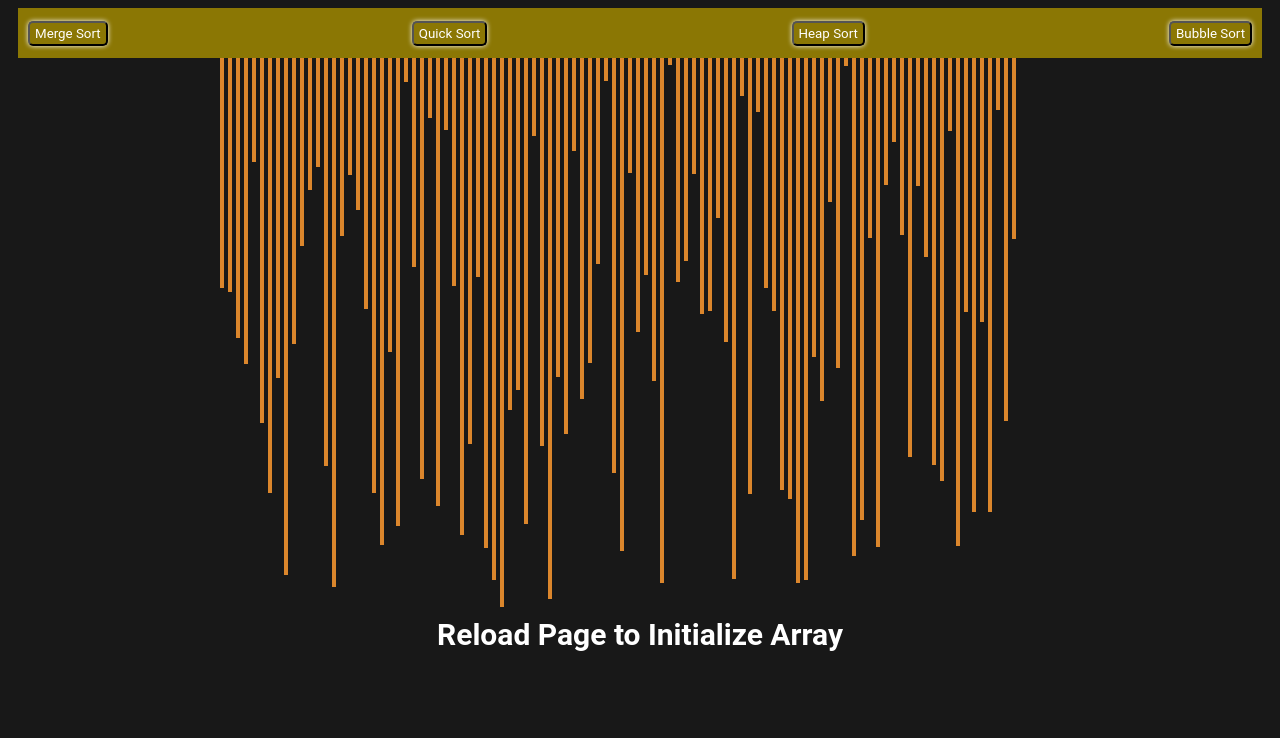
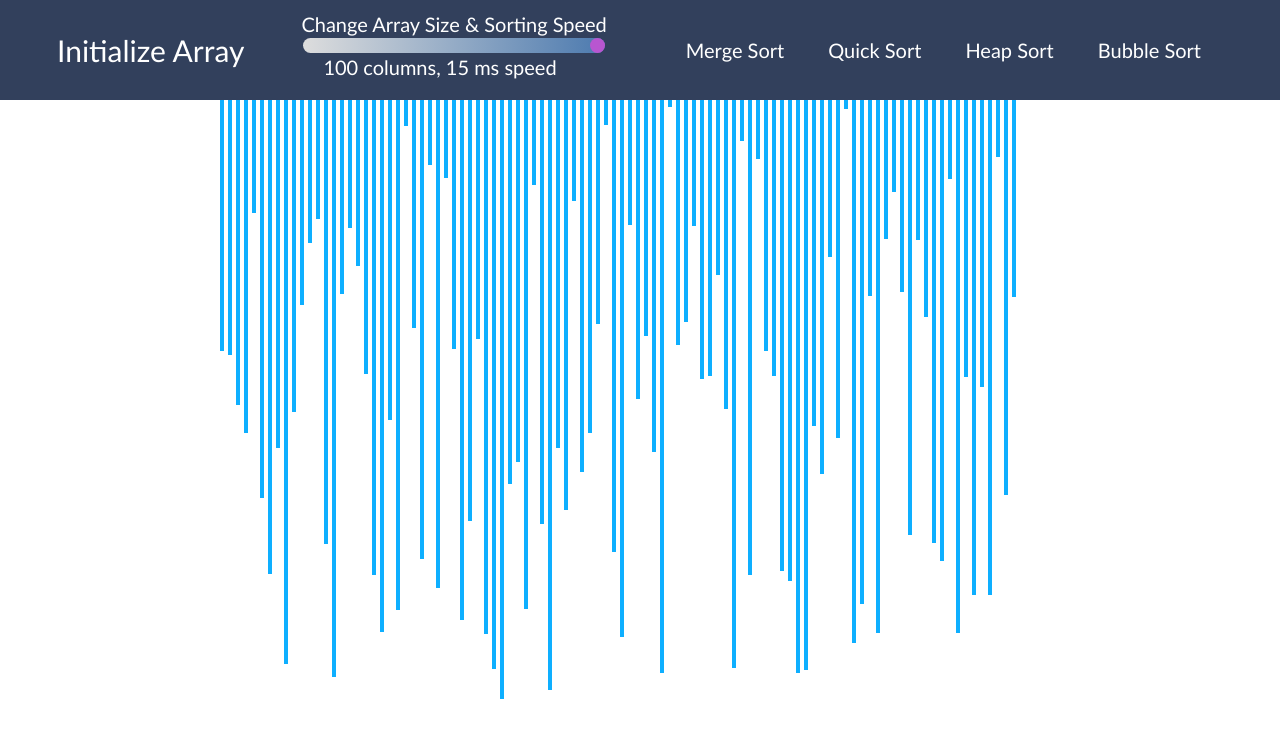
Before and after one commit to KobyEthan/sorting-visualizer, a React (Create React App) app: page / in a window 1280 px wide. Shown: the top 738 px of the page. Built offline with nearby package versions, Linux system fonts and the light colour scheme.

Commit message:
Edited Styling, added an initialize array button, and added a slider bar to control the number of columns and animation speed.

```diff
--- a/src/SortingVisualIzer/SortingVisualizer.css
+++ b/src/SortingVisualIzer/SortingVisualizer.css
@@ -1,33 +1,75 @@
-html {
-  background-color: rgb(24, 24, 24);
+html,
+body {
+  margin: 0;
+  padding: 0;
+  background-color: rgb(255, 255, 255);
 }
 
-.heading {
-  font-family: "roboto";
+#heading {
+  color: white;
   font-size: 30px;
-  color: rgb(255, 255, 255);
-  text-align: center;
-  margin: 10px 0;
+  font-family: "Gill Sans", "Gill Sans MT", Calibri, "Trebuchet MS", sans-serif;
+}
+#heading:hover {
+  cursor: pointer;
+  text-decoration: underline;
 }
 
 .control-bar {
   display: flex;
-  margin: 0 10px;
-  background-color: rgb(139, 119, 4);
-  height: 50px;
+  background-color: rgb(50, 64, 92);
+  height: 100px;
+  justify-content: space-evenly;
+  align-items: center;
+}
+
+#slider {
+  display: flex;
+  flex-direction: column;
+}
+
+#slider label {
+  color: white;
+  font-size: 20px;
+  font-family: "Gill Sans", "Gill Sans MT", Calibri, "Trebuchet MS", sans-serif;
+}
+
+#slider input[type="range"] {
+  -webkit-appearance: none;
+  appearance: none;
+  background: linear-gradient(to left, #4c7aaf, #ddd);
+  border-radius: 10px;
+}
+
+input[type="range"]::-webkit-slider-thumb {
+  -webkit-appearance: none;
+  width: 15px;
+  height: 15px;
+  background: rgb(184, 86, 208); /* Updated color */
+  cursor: pointer;
+  border-radius: 50%;
+}
+
+#details {
+  margin-top: -10px;
+}
+
+.algo-button-container {
+  display: flex;
   justify-content: space-between;
   align-items: center;
 }
-
-.control-bar button {
-  height: 50%;
-  padding: 3px 5px;
-  margin: 0px 10px;
-  border-radius: 5px;
-  background-color: inherit;
-  color: rgb(255, 255, 255);
-  font-family: "roboto";
-  box-shadow: 0 0 5px 0 rgb(255, 255, 255);
+p {
+  font-size: 20px;
+  font-family: "Gill Sans", "Gill Sans MT", Calibri, "Trebuchet MS", sans-serif;
+  color: white;
+  margin: 0px 12px;
+  padding: 10px;
+}
+.algo-button-container p:hover {
+  cursor: pointer;
+  text-decoration: underline;
+  color: rgb(29, 114, 218);
 }
 
 .column-container {
@@ -41,7 +83,7 @@ html {
 
 .column {
   width: 4px;
-  background-color: rgb(219, 134, 44);
+  background-color: rgb(14, 175, 255);
   display: inline-block;
   margin: 0 2px;
 }
--- a/src/SortingVisualIzer/SortingVisualizer.jsx
+++ b/src/SortingVisualIzer/SortingVisualizer.jsx
@@ -7,14 +7,14 @@ import {
 } from "./sortingAlgorithms";
 import "./SortingVisualizer.css";
 
-const ANIMATION_SPEED_MS = 20;
-const NUMBER_OF_ARRAY_COLS = 100;
 export default class SortingVisualizer extends React.Component {
   constructor(props) {
     super(props);
 
     this.state = {
       array: [],
+      numCols: 100,
+      animationSpeed: 15,
     };
   }
 
@@ -24,11 +24,17 @@ export default class SortingVisualizer extends React.Component {
 
   resetArray() {
     const array = [];
-    for (let i = 0; i < NUMBER_OF_ARRAY_COLS; i++) {
-      array.push(randomInt(5, 550));
+    for (let i = 0; i < this.state.numCols; i++) {
+      array.push(randomInt(5, 600));
     }
     this.setState({ array });
   }
+
+  handleSliderChange = (event) => {
+    const numCols = event.target.value;
+    const animationSpeed = 1500 / numCols;
+    this.setState({ numCols, animationSpeed }, this.resetArray);
+  };
 
   mergeSort() {
     const animations = mergeSort(this.state.array);
@@ -45,17 +51,17 @@ export default class SortingVisualizer extends React.Component {
 
         const col1Style = columns[col1Idx].style;
         const col2Style = columns[col2Idx].style;
-        const color = i % 3 === 0 ? "blue" : "rgb(219, 134, 44)";
+        const color = i % 3 === 0 ? "red" : "rgb(14, 175, 255)";
         setTimeout(() => {
           col1Style.backgroundColor = color;
           col2Style.backgroundColor = color;
-        }, i * ANIMATION_SPEED_MS);
+        }, i * this.state.animationSpeed);
       } else {
         setTimeout(() => {
           const [col1Idx, newHeight] = animations[i];
           const col1Style = columns[col1Idx].style;
           col1Style.height = `${newHeight}px`;
-        }, i * ANIMATION_SPEED_MS);
+        }, i * this.state.animationSpeed);
       }
     }
   }
@@ -76,23 +82,23 @@ export default class SortingVisualizer extends React.Component {
       const col2Style = columns[idx2].style;
       if (type === "compare") {
         setTimeout(() => {
-          col1Style.backgroundColor = "blue";
-          col2Style.backgroundColor = "blue";
-        }, i * ANIMATION_SPEED_MS);
+          col1Style.backgroundColor = "red";
+          col2Style.backgroundColor = "red";
+        }, i * this.state.animationSpeed);
       } else if (type === "swap") {
         setTimeout(() => {
           const tempHeight = col1Style.height;
           col1Style.height = col2Style.height;
           col2Style.height = tempHeight;
-        }, i * ANIMATION_SPEED_MS);
+        }, i * this.state.animationSpeed);
       }
 
       setTimeout(() => {
         col1Style.backgroundColor = "";
         col2Style.backgroundColor = "";
-      }, (i + 1) * ANIMATION_SPEED_MS);
+      }, (i + 1) * this.state.animationSpeed);
       if (i === animations.length - 1) {
-        setTimeout(callback, (i + 1) * ANIMATION_SPEED_MS);
+        setTimeout(callback, (i + 1) * this.state.animationSpeed);
       }
     });
   }
@@ -115,9 +121,9 @@ export default class SortingVisualizer extends React.Component {
       const col2Style = columns[col2Idx].style;
 
       setTimeout(() => {
-        col1Style.backgroundColor = "blue";
-        col2Style.backgroundColor = "blue";
-      }, i * ANIMATION_SPEED_MS);
+        col1Style.backgroundColor = "red";
+        col2Style.backgroundColor = "red";
+      }, i * this.state.animationSpeed);
 
       setTimeout(() => {
         const tempHeight = col1Style.height;
@@ -128,9 +134,9 @@ export default class SortingVisualizer extends React.Component {
         col2Style.backgroundColor = "";
 
         if (i === animations.length - 1 && callback) {
-          setTimeout(callback, ANIMATION_SPEED_MS);
+          setTimeout(callback, this.state.animationSpeed);
         }
-      }, (i + 1) * ANIMATION_SPEED_MS);
+      }, (i + 1) * this.state.animationSpeed);
     }
   }
 
@@ -150,13 +156,13 @@ export default class SortingVisualizer extends React.Component {
       const [col1Idx, col2Idx, col1Height, col2Height] = animations[i];
 
       setTimeout(() => {
-        columns[col1Idx].style.backgroundColor = "blue";
-      }, i * ANIMATION_SPEED_MS);
+        columns[col1Idx].style.backgroundColor = "red";
+      }, i * this.state.animationSpeed);
 
       setTimeout(() => {
         columns[col1Idx].style.backgroundColor = "";
         columns[col2Idx].style.backgroundColor = "";
-      }, (i + 1) * ANIMATION_SPEED_MS);
+      }, (i + 1) * this.state.animationSpeed);
 
       setTimeout(() => {
         columns[col1Idx].style.height = `${col2Height}px`;
@@ -168,7 +174,7 @@ export default class SortingVisualizer extends React.Component {
           newArray[col1Idx],
         ];
         this.setState({ array: newArray });
-      }, (i + 1) * ANIMATION_SPEED_MS);
+      }, (i + 1) * this.state.animationSpeed);
     }
   }
 
@@ -187,15 +193,33 @@ export default class SortingVisualizer extends React.Component {
   // }
 
   render() {
-    const { array } = this.state;
+    const { array, numCols, animationSpeed } = this.state;
 
     return (
       <>
         <div className="control-bar">
-          <button onClick={() => this.mergeSort()}>Merge Sort</button>
-          <button onClick={() => this.quickSort()}>Quick Sort</button>
-          <button onClick={() => this.heapSort()}>Heap Sort</button>
-          <button onClick={() => this.bubbleSort()}>Bubble Sort</button>
+          <span id="heading" onClick={() => this.resetArray()}>
+            Initialize Array
+          </span>
+          <div id="slider">
+            <label>Change Array Size & Sorting Speed</label>
+            <input
+              type="range"
+              min="10"
+              max="100"
+              value={numCols}
+              onChange={this.handleSliderChange}
+            />
+            <p id="details">
+              {numCols} columns, {Math.floor(animationSpeed)} ms speed
+            </p>
+          </div>
+          <div className="algo-button-container">
+            <p onClick={() => this.mergeSort()}>Merge Sort</p>
+            <p onClick={() => this.quickSort()}>Quick Sort</p>
+            <p onClick={() => this.heapSort()}>Heap Sort</p>
+            <p onClick={() => this.bubbleSort()}>Bubble Sort</p>
+          </div>
           {/* <button onClick={() => this.testSortingAlgorithms()}>
             Test Algorithm
           </button> */}
@@ -209,7 +233,6 @@ export default class SortingVisualizer extends React.Component {
             ></div>
           ))}
         </div>
-        <h1 className="heading">Reload Page to Initialize Array</h1>
       </>
     );
   }
```
